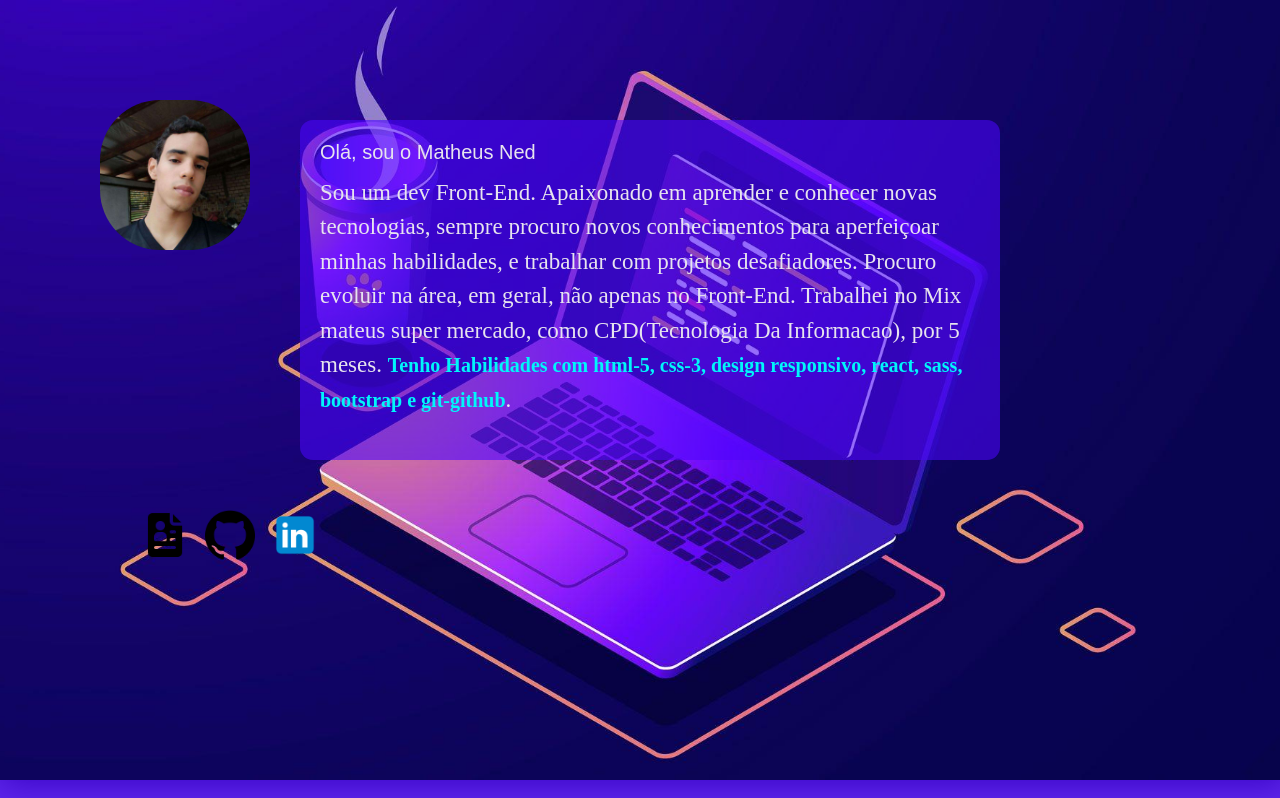
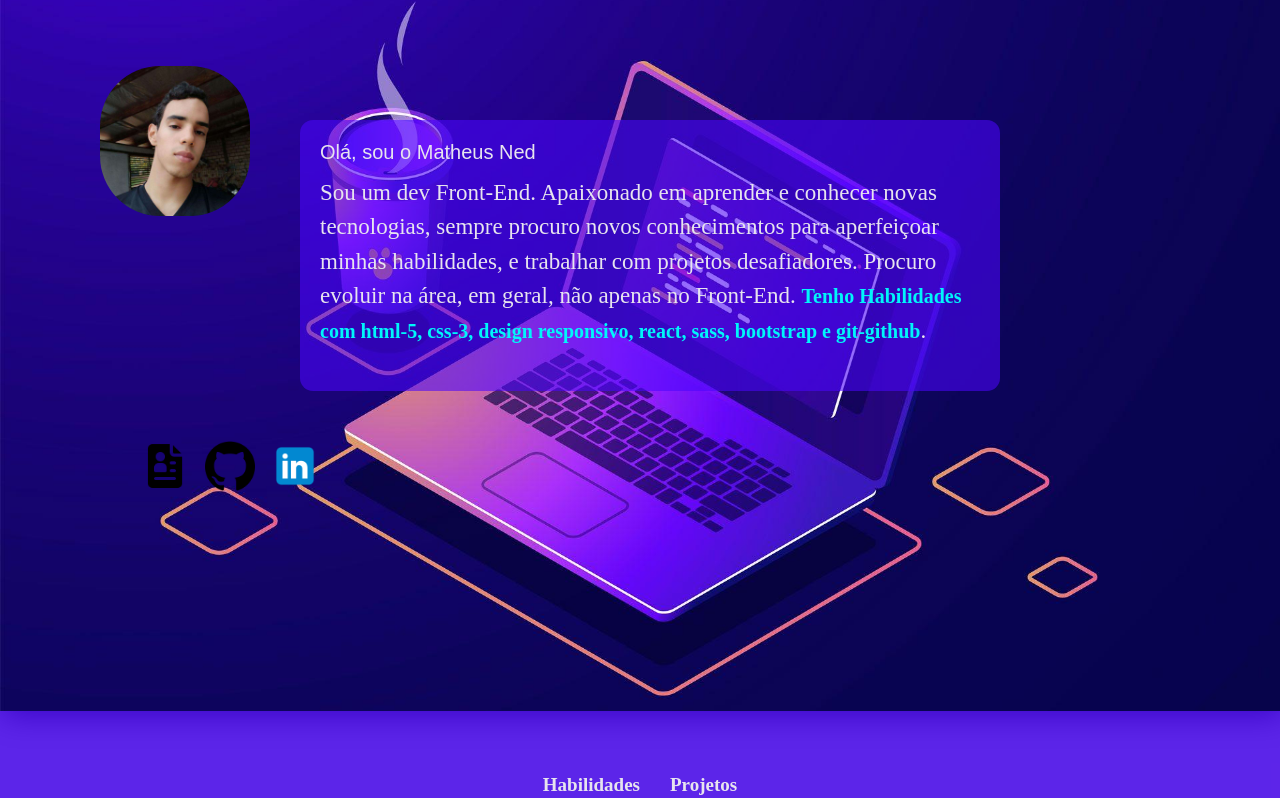
Before and after one commit to nedmad/matheus-ned-portifolio, a React (Vite) app: page /#/tecnologia in a window 1280 px wide. Shown: the top 798 px of the page. Built offline with nearby package versions, Linux system fonts and the light colour scheme; a web font is replaced by a local one.

Commit message:
atualizado 1.0.0

```diff
--- a/src/components/Header.jsx
+++ b/src/components/Header.jsx
@@ -19,9 +19,7 @@ export default function Header() {
                 Sou um dev Front-End. Apaixonado em aprender e conhecer novas
                 tecnologias, sempre procuro novos conhecimentos para aperfeiçoar
                 minhas habilidades, e trabalhar com projetos desafiadores.
-                Procuro evoluir na área, em geral, não apenas no Front-End.
-                Trabalhei no Mix mateus super mercado, como CPD
-                {"(Tecnologia Da Informacao)"}, por 5 meses. <strong>Tenho Habilidades com
+                Procuro evoluir na área, em geral, não apenas no Front-End. <strong>Tenho Habilidades com
                   html-5, css-3, design responsivo, react, sass, bootstrap e git-github</strong>.
               </p>
             </div>
--- a/src/pages/Projetos.jsx
+++ b/src/pages/Projetos.jsx
@@ -12,7 +12,7 @@ export default function Projetos() {
           <div className="conteudoProject">
             <h3>Infolibre markert</h3>
             <p>
-              Um projeto feito por min, com o objeivo de vender produtos e
+              Um projeto feito por mim, com o objetivo de vender produtos e
               infoprodutos afiliados. Site construído com react, sass e
               bootstrap.
             </p>
```
Also changed, not shown: public/manifest.json (added), 1 other file (tests, documents, lock files or other folders).
